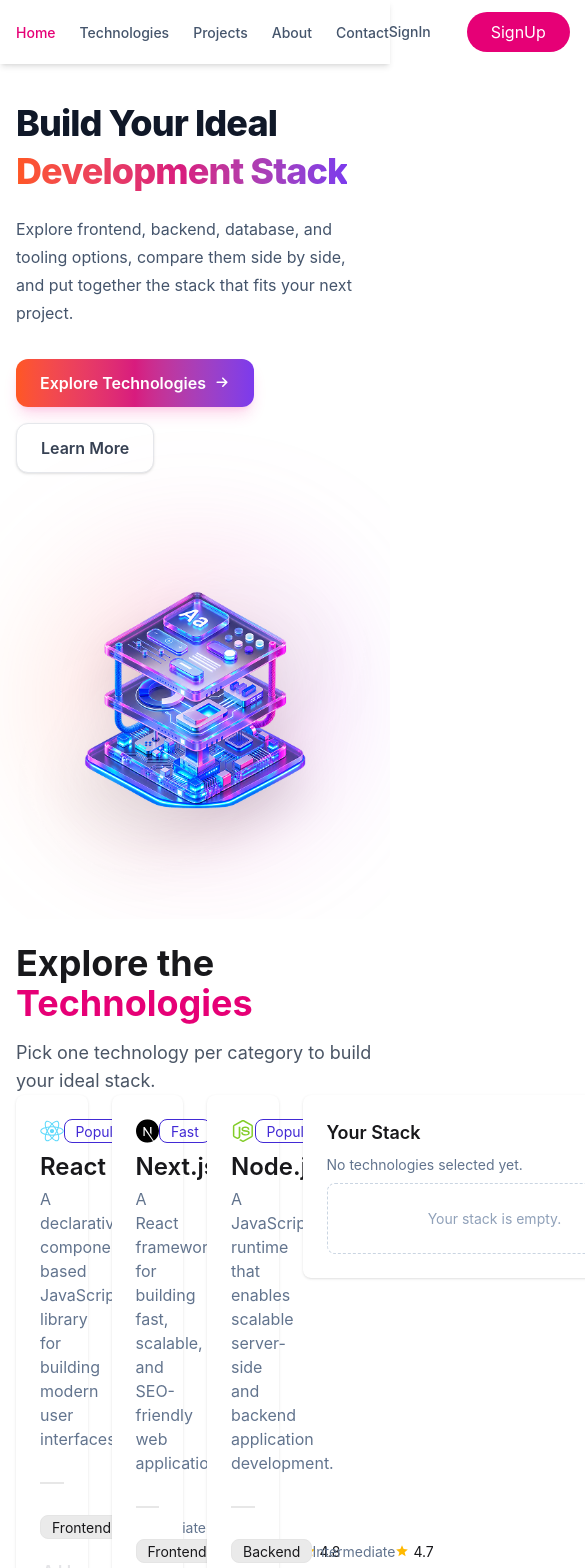
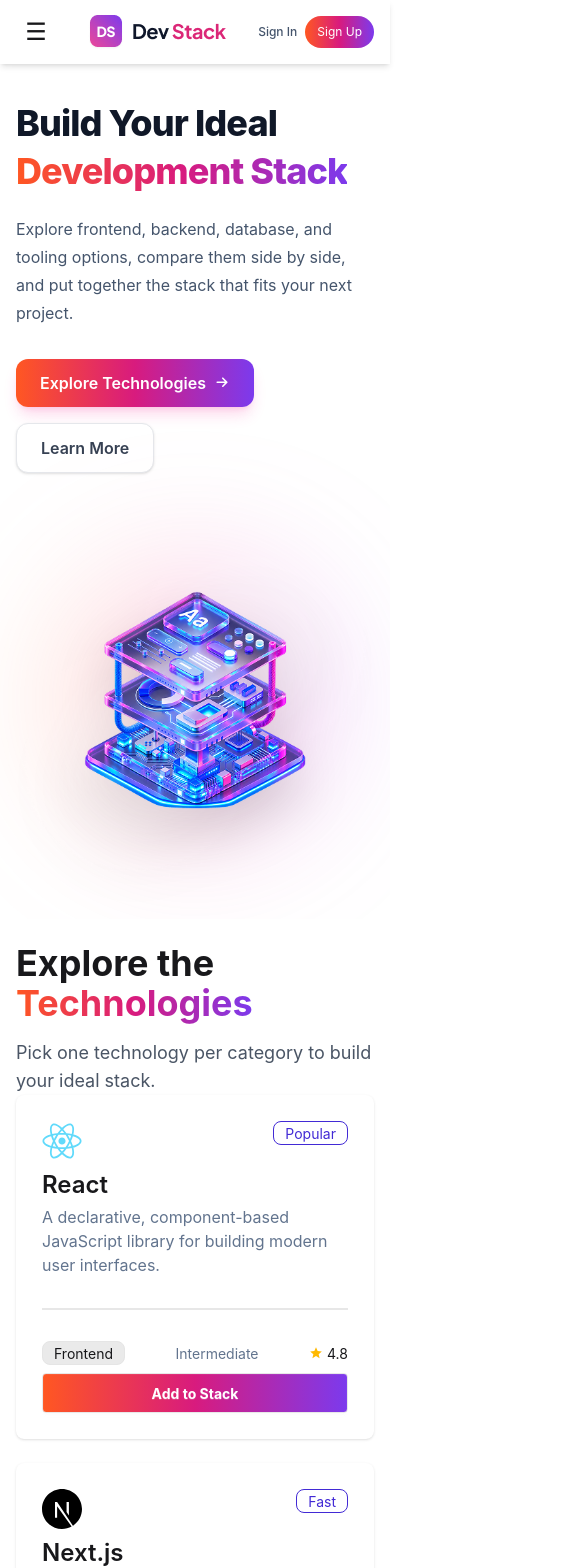
Before and after one commit to shahinreza9702/dev-stack-explorer, a React (Vite) app: page / in a window 390 px wide. Shown: the top 1568 px of the page, 585 px wide, since content can reach past the window. Built offline with nearby package versions, Linux system fonts and the light colour scheme.

Commit message:
make full website responsiv, added humburger menu, added footer, updated ui on button and card

```diff
--- a/src/App.tsx
+++ b/src/App.tsx
@@ -5,6 +5,7 @@ import type { ITechnology } from "./types/technologyTypes";
 import Hero from "./components/Hero";
 import { ToastContainer } from "react-toastify";
 import "react-toastify/dist/ReactToastify.css"
+import Footer from "./components/Footer";
 
 const technologyFetch = async (): Promise<ITechnology[]> => {
   const res = await fetch("/data/technologies.json");
@@ -20,15 +21,15 @@ function App() {
     <>
       <Navbar></Navbar>
       <Hero></Hero>
-      <section className="py-6 bg-base-100">
+      <section id="technologies" className="py-6 bg-base-100">
         <div className="container mx-auto px-4">
           <h2 className="text-4xl font-bold text-left">
-            Explore the <span className="text-pink-600">Technologies</span>
+            Explore the <span className="text-gradient">Technologies</span>
           </h2>
           <p className="text-lg text-left text-gray-600 mt-4">
             Pick one technology per category to build your ideal stack.
           </p>
-          <div className="grid grid-cols-4 gap-6">
+          <div className="grid grid-cols-1 gap-6 lg:grid-cols-4">
             <Suspense
               fallback={
                 <h2 className="text-pink-600 text-xl font-bold">
@@ -43,6 +44,7 @@ function App() {
           </div>
         </div>
       </section>
+      <Footer></Footer>
       <ToastContainer position="top-right" autoClose={2000} />
     </>
   );
--- a/src/components/Footer.tsx
+++ b/src/components/Footer.tsx
@@ -0,0 +1,110 @@
+import Logo from "../../public/images/logo-text.png";
+
+const Footer = () => {
+  return (
+    <footer className="bg-white py-4">
+      <div className="container mx-auto px-4">
+        <div className="grid grid-cols-1 sm:grid-cols-2 lg:grid-cols-4 mb-4 gap-12">
+          {/* Logo & Description */}
+          <div className="flex flex-col gap-6">
+            <img src={Logo} alt="DevStack Logo" className="w-32" />
+
+            <p>
+              Curated tools, technologies, and resources for developers
+              building modern software.
+            </p>
+
+            <div className="flex justify-left gap-6">
+              <a href="#" className="text-gray-600 hover:text-gray-800">
+                Github
+              </a>
+              <a href="#" className="text-gray-600 hover:text-gray-800">
+                Twitter
+              </a>
+              <a href="#" className="text-gray-600 hover:text-gray-800">
+                LinkedIn
+              </a>
+            </div>
+          </div>
+
+          {/* Product */}
+          <div className="hidden sm:flex flex-col gap-6">
+            <h3 className="text-lg font-semibold">PRODUCT</h3>
+            <ul>
+              <li>
+                <a href="#" className="text-gray-600 hover:text-gray-800">
+                  Home
+                </a>
+              </li>
+              <li>
+                <a href="#" className="text-gray-600 hover:text-gray-800">
+                  Technologies
+                </a>
+              </li>
+              <li>
+                <a href="#" className="text-gray-600 hover:text-gray-800">
+                  Projects
+                </a>
+              </li>
+            </ul>
+          </div>
+
+          {/* Company */}
+          <div className="hidden sm:flex flex-col gap-6">
+            <h3 className="text-lg font-semibold">COMPANY</h3>
+            <ul>
+              <li>
+                <a href="#" className="text-gray-600 hover:text-gray-800">
+                  About
+                </a>
+              </li>
+              <li>
+                <a href="#" className="text-gray-600 hover:text-gray-800">
+                  Contact
+                </a>
+              </li>
+              <li>
+                <a href="#" className="text-gray-600 hover:text-gray-800">
+                  Careers
+                </a>
+              </li>
+            </ul>
+          </div>
+
+          {/* Legal */}
+          <div className="hidden sm:flex flex-col gap-6">
+            <h3 className="text-lg font-semibold">LEGAL</h3>
+            <ul>
+              <li>
+                <a href="#" className="text-gray-600 hover:text-gray-800">
+                  Privacy Policy
+                </a>
+              </li>
+              <li>
+                <a href="#" className="text-gray-600 hover:text-gray-800">
+                  Terms of Service
+                </a>
+              </li>
+            </ul>
+          </div>
+        </div>
+
+        {/* Bottom */}
+        <div className="flex justify-between items-center">
+          <p>&copy; 2026 DevStack. All rights reserved.</p>
+
+          <div className="flex gap-6">
+            <a href="#" className="text-gray-600 hover:text-gray-800">
+              Privacy
+            </a>
+            <a href="#" className="text-gray-600 hover:text-gray-800">
+              Terms
+            </a>
+          </div>
+        </div>
+      </div>
+    </footer>
+  );
+};
+
+export default Footer;
--- a/src/components/Hero.tsx
+++ b/src/components/Hero.tsx
@@ -10,7 +10,7 @@ const Hero = () => {
             {/* Heading */}
             <h1 className="max-w-2xl text-4xl font-extrabold leading-[1.1] tracking-tight text-gray-900 sm:text-5xl lg:text-6xl">
               Build Your Ideal
-              <span className="mt-2 block bg-linear-to-r from-[#FF5722] via-[#D81B7E] to-[#7C3AED] bg-clip-text text-transparent">
+              <span className="mt-2 block text-gradient">
                 Development Stack
               </span>
             </h1>
@@ -24,9 +24,10 @@ const Hero = () => {
 
             {/* Buttons */}
             <div className="mt-8 flex flex-wrap items-center gap-4">
+              <a href="#technologies">
                 <button
                   type="button"
-                className="group inline-flex items-center gap-2 rounded-xl bg-gradient-to-r from-[#FF5722] via-[#D81B7E] to-[#7C3AED] px-6 py-3 font-semibold text-white shadow-lg shadow-pink-500/20 transition-all duration-300 hover:-translate-y-0.5 hover:shadow-xl hover:shadow-pink-500/30"
+                  className="group inline-flex items-center gap-2 rounded-xl btn-gradient px-6 py-3 font-semibold text-white shadow-lg shadow-pink-500/20 transition-all duration-300 hover:-translate-y-0.5 hover:shadow-xl hover:shadow-pink-500/30"
                 >
                   Explore Technologies
                   <svg
@@ -42,6 +43,7 @@ const Hero = () => {
                     />
                   </svg>
                 </button>
+              </a>
 
               <button
                 type="button"
--- a/src/components/Navbar.tsx
+++ b/src/components/Navbar.tsx
@@ -1,68 +1,103 @@
 import Logo from "/images/logo-text.png";
+import { useState } from "react";
+
 const Navbar = () => {
-  return(
+  const [isMenuOpen, setIsMenuOpen] = useState(false);
+
+  const navLinks = [
+    { name: "Home", href: "#" },
+    { name: "Technologies", href: "#technologies" },
+    { name: "Projects", href: "#projects" },
+    { name: "About", href: "#about" },
+    { name: "Contact", href: "#contact" },
+  ];
+
+  const closeMenu = () => {
+    setIsMenuOpen(false);
+  };
+
+  return (
     <nav className="bg-base-100 shadow-md sticky top-0 z-50">
       <div className="container mx-auto px-4">
+        {/* Main Navbar */}
         <div className="flex items-center justify-between h-16">
-        <div className="flex items-center">
-          <img src={Logo} alt="Logo" className="h-10 w-auto" />
+
+          {/* Mobile Hamburger */}
+          <button
+            onClick={() => setIsMenuOpen(!isMenuOpen)}
+            className="text-2xl md:hidden w-10"
+            aria-label="Toggle menu"
+          >
+            {isMenuOpen ? "✕" : "☰"}
+          </button>
+
+          {/* Logo */}
+          <div className="flex items-center md:flex-1">
+            <img
+              src={Logo}
+              alt="Dev Stack"
+              className="h-9 sm:h-10 w-auto"
+            />
           </div>
-        <ul className="flex items-center gap-6">
-          <li>
+
+          {/* Desktop Navigation */}
+          <ul className="hidden md:flex items-center gap-6">
+            {navLinks.map((link) => (
+              <li key={link.name}>
+                <a
+                  href={link.href}
+                  className={`text-sm font-medium ${
+                    link.name === "Home"
+                      ? "text-pink-600"
+                      : "text-slate-600"
+                  } hover:text-pink-700 transition-colors`}
+                >
+                  {link.name}
+                </a>
+              </li>
+            ))}
+          </ul>
+
+          {/* Auth Buttons */}
+          <div className="flex items-center gap-2 sm:gap-4 md:flex-1 md:justify-end">
             <a
               href="#"
-              className="text-sm font-medium text-pink-600 hover:text-pink-700"
+              className="text-xs sm:text-sm font-medium text-slate-600 hover:text-pink-700"
             >
-              Home
+              Sign In
             </a>
-          </li>
-          <li>
-            <a
-              href="#"
-              className="text-sm font-medium text-slate-600 hover:text-pink-700"
-            >
-              Technologies
-            </a>
-          </li>
-          <li>
-            <a
-              href="#"
-              className="text-sm font-medium text-slate-600 hover:text-pink-700"
-            >
-              Projects
-            </a>
-          </li>
-          <li>
-            <a
-              href="#"
-              className="text-sm font-medium text-slate-600 hover:text-pink-700"
-            >
-              About
-            </a>
-          </li>
-          <li>
-            <a
-              href="#"
-              className="text-sm font-medium text-slate-600 hover:text-pink-700"
-            >
-              Contact
-            </a>
-          </li>
-        </ul>
-        <div className="flex items-center gap-5">
-          <a
-            href="#"
-            className="text-sm font-medium text-slate-600 hover:text-pink-700"
-          >
-            SignIn
-          </a>
-          <button className="ml-4 bg-pink-600 text-white px-6 py-2 rounded-full hover:bg-pink-700">
-            SignUp
+
+            <button className="text-xs sm:text-sm text-white px-3 sm:px-5 py-2 rounded-full btn-gradient hover:-translate-y-0.5 hover:shadow-xl hover:shadow-pink-500/30 transition-all">
+              Sign Up
             </button>
           </div>
         </div>
+
+        {/* Mobile Menu */}
+        {isMenuOpen && (
+          <div className="md:hidden border-t border-slate-200 py-4">
+            <ul className="flex flex-col gap-3">
+              {navLinks.map((link) => (
+                <li key={link.name}>
+                  <a
+                    href={link.href}
+                    onClick={closeMenu}
+                    className={`block px-3 py-2 rounded-lg text-sm font-medium ${
+                      link.name === "Home"
+                        ? "text-pink-600 bg-pink-50"
+                        : "text-slate-600"
+                    } hover:text-pink-700 hover:bg-pink-50 transition-colors`}
+                  >
+                    {link.name}
+                  </a>
+                </li>
+              ))}
+            </ul>
           </div>
-  </nav>);
+        )}
+      </div>
+    </nav>
+  );
 };
 
 export default Navbar;
--- a/src/components/StackPanel.tsx
+++ b/src/components/StackPanel.tsx
@@ -15,7 +15,7 @@ const StackPanel = ({
   const hasStack = selectedTechnologies.length > 0;
 
   return (
-    <div className="card bg-base-100 w-96 shadow-sm">
+    <div className="card w-full bg-base-100 shadow-sm">
       <div className="card-body">
         <h2 className="card-title">Your Stack</h2>
 
--- a/src/components/Technology.tsx
+++ b/src/components/Technology.tsx
@@ -54,7 +54,7 @@ const Technology = ({ technologiesPromise }: TechnologyProps) => {
 
   return (
     <>
-      <div className="col-span-3 grid grid-cols-3 gap-6">
+      <div className="grid grid-cols-1 gap-6 md:grid-cols-2 lg:col-span-3 lg:grid-cols-3">
         {technologies.map((technology) => (
           <TechnologyCard
             key={technology.id}
--- a/src/components/TechnologyCard.tsx
+++ b/src/components/TechnologyCard.tsx
@@ -13,14 +13,19 @@ const TechnologyCard = ({
   onToggleStack,
 }: TechnologyCardProps) => {
   return (
-    <div className="card w-full bg-base-100 shadow-sm">
+    <div
+      className={`
+        card w-full bg-base-100 shadow-sm border-2 transition-all duration-300
+        ${
+          isSelected
+            ? "border-pink-500 opacity-75"
+            : "border-transparent hover:border-pink hover:-translate-y-1 hover:shadow-lg hover:border-pink-500"
+        }
+      `}
+    >
       <div className="card-body">
         <div className="flex justify-between">
-          <img
-            src={technology.icon}
-            alt={technology.name}
-            className="w-10"
-          />
+          <img src={technology.icon} alt={technology.name} className="w-10" />
 
           <span className="badge badge-outline badge-md badge-primary">
             {technology.badge}
@@ -29,21 +34,15 @@ const TechnologyCard = ({
 
         <div className="flex flex-col gap-1">
           <h2 className="text-2xl font-semibold">{technology.name}</h2>
-          <p className="text-base text-slate-500">
-            {technology.description}
-          </p>
+          <p className="text-base text-slate-500">{technology.description}</p>
         </div>
 
         <div className="divider"></div>
 
         <div className="flex justify-between items-center">
-          <span className="badge badge-soft">
-            {technology.category}
-          </span>
+          <span className="badge badge-soft">{technology.category}</span>
 
-          <span className="text-slate-500">
-            {technology.difficulty}
-          </span>
+          <span className="text-slate-500">{technology.difficulty}</span>
 
           <div className="flex justify-center items-center gap-1">
             <MdOutlineStar className="text-amber-400" />
@@ -51,14 +50,13 @@ const TechnologyCard = ({
           </div>
         </div>
 
-        <div className="mt-6">
+        <div className={isSelected ? "cursor-not-allowed" : "cursor-pointer"}>
           <button
             onClick={() => onToggleStack(technology)}
             disabled={isSelected}
-            className="btn btn-neutral btn-block font-bold"
+            className="btn btn-gradient text-white btn-block font-bold"
           >
             {isSelected ? "✓ Added to Stack" : "Add to Stack"}
-
           </button>
         </div>
       </div>
--- a/src/index.css
+++ b/src/index.css
@@ -1,2 +1,21 @@
 @import "tailwindcss";
 @plugin "daisyui";
+
+:root {
+  --brand-gradient: linear-gradient(
+    90deg,
+    #ff5722 0%,
+    #d81b7e 50%,
+    #7c3aed 100%
+  );
+}
+
+.btn-gradient {
+  background: var(--brand-gradient);
+}
+.text-gradient {
+  background: var(--brand-gradient);
+  -webkit-background-clip: text;
+  background-clip: text;
+  color: transparent;
+}
```
Lines whose indentation alone changed are shown as unchanged.
